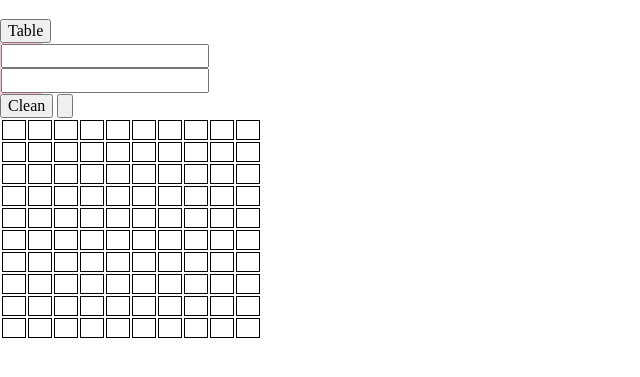
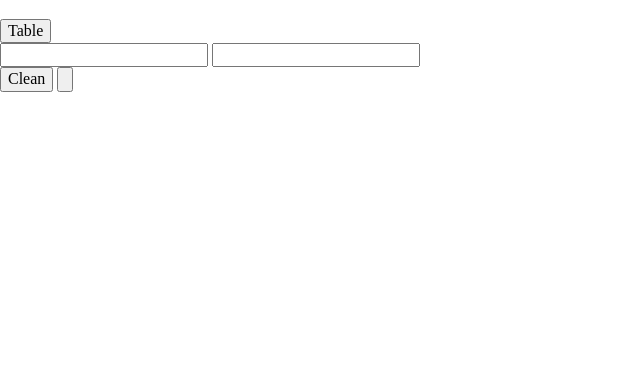
Before and after one commit to andrey-pavlov-13/snaked, a plain HTML site: page index.html in a window 1280 px wide. Both pictures are taken after a click on the button "Table". Shown: the part 61-438 px from the top of the page, without its empty margins (0-640 px from the left). Drawn offline with Linux system fonts and the light colour scheme.

Commit message:
Add files via upload

```diff
--- a/index.html
+++ b/index.html
@@ -13,8 +13,8 @@
         <h1>Snake</h1>
         <input type="button" id="button_table" value="Table">
         <div class="table_window">
-            <input type="text" id="table_rows" value="">
-            <input type="text" id="table_colomns" value="">
+            <input type="text" id="table_rows">
+            <input type="text" id="table_columns">
         </div>
         <input type="button" id="table_cleaner" value="Clean">
         <input type="button" id="click">
--- a/snake.js
+++ b/snake.js
@@ -1,8 +1,6 @@
+'use strict';
 
-button_table.onclick = function() {
-    document.getElementById("s_table").innerHTML = "";
-    let s_table = document.querySelector('#s_table');
-    function create__table(parent, columns, rows) {
+function create_table(parent, columns, rows) {
     let table = document.createElement('table');
     for (let i = 0; i < rows; i++) {
         let tr = document.createElement('tr');
@@ -14,16 +12,42 @@ button_table.onclick = function() {
     }
     parent.appendChild(table);
 }
-create__table(s_table, 10,10);
+
+document.addEventListener('DOMContentLoaded', function () {
+    const button_table = document.getElementById('button_table');
+    const table_cleaner = document.getElementById('table_cleaner');
+    const click = document.getElementById('click');
+    const s_table = document.getElementById('s_table');
+
+    table_cleaner.onclick = function cleaner(elementID){
+        s_table.innerHTML = "";
     }
 
-table_cleaner.onclick = function cleaner(elementID){
-    document.getElementById("s_table").innerHTML = "";
+    click.onclick = function (event) {
+        let rows_value = document.getElementById("table_rows").value;
+        let columns_value = document.getElementById("table_columns").value;
+        console.log(rows_value, columns_value);
     }
 
+    button_table.onclick = function() {
+        s_table.innerHTML = "";
+        let rows_value = document.getElementById("table_rows").value;
+        let columns_value = document.getElementById("table_columns").value;
+        let rows_int = parseInt(rows_value);
+        let columns_int = parseInt(columns_value);
+        console.log(typeof(rows_int, columns_int));
+        console.log(rows_int, columns_int);
+        if (typeof(rows_int, columns_int) == Number) {
+            console.log(typeof(rows_int, columns_int));
+            console.log('ne rabotaet');
+            console.log(rows_int, columns_int);
+        } else if ((typeof(rows_int, columns_int) == NaN)){
+            console.log(typeof(rows_int, columns_int));
+            console.log('rabotaet');
+            console.log(rows_int, columns_int);
 
-let rows_value = document.getElementById("table_rows").value;
-let colomns_value = document.getElementById("table_colomns").value;
-click.onclick = function input_cheker(rows_value, colomns_value) {
-    alert(rows_value);
         }
+
+    }
+
+})
--- a/style.css
+++ b/style.css
@@ -7,8 +7,3 @@ table tr td {
     border-spacing: 10px;
     border-style: solid;
 }
-
-.table_window {
-    width: 40px;
-    border: 1px solid pink;
-}
```
Lines whose indentation alone changed are shown as unchanged.
